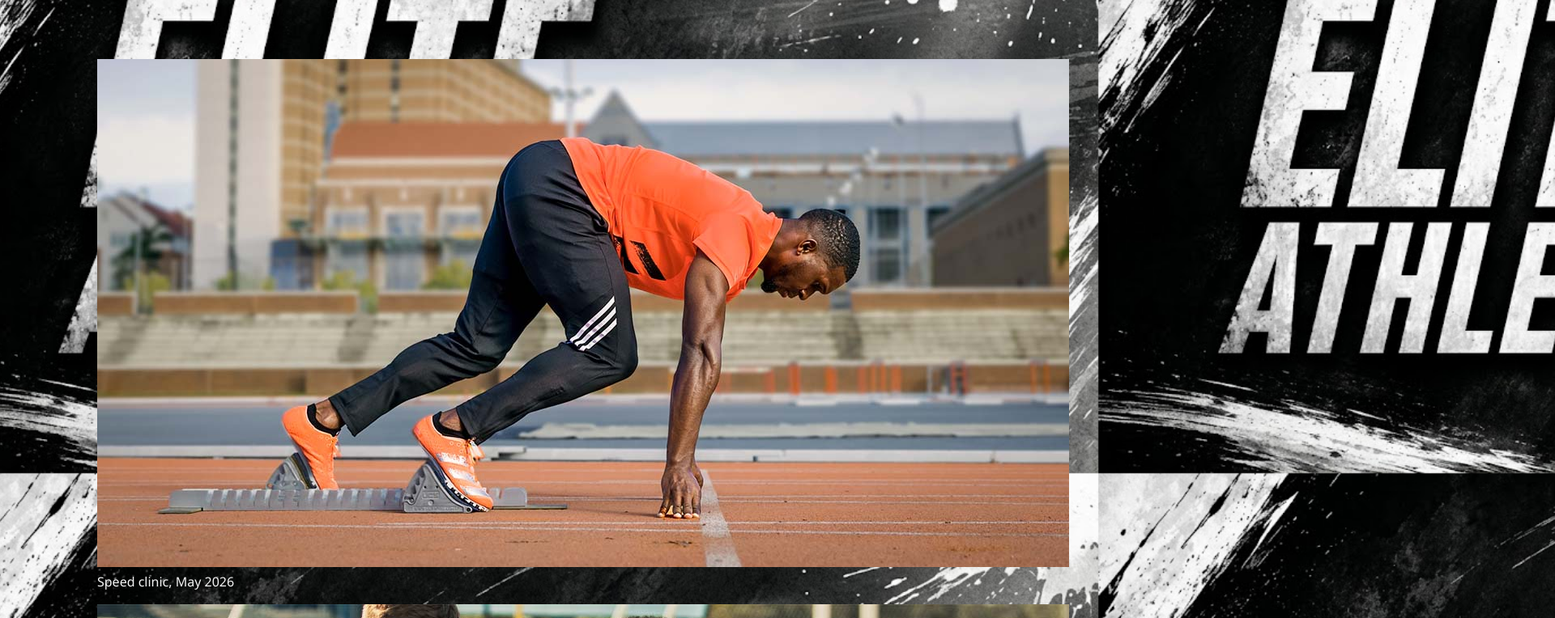
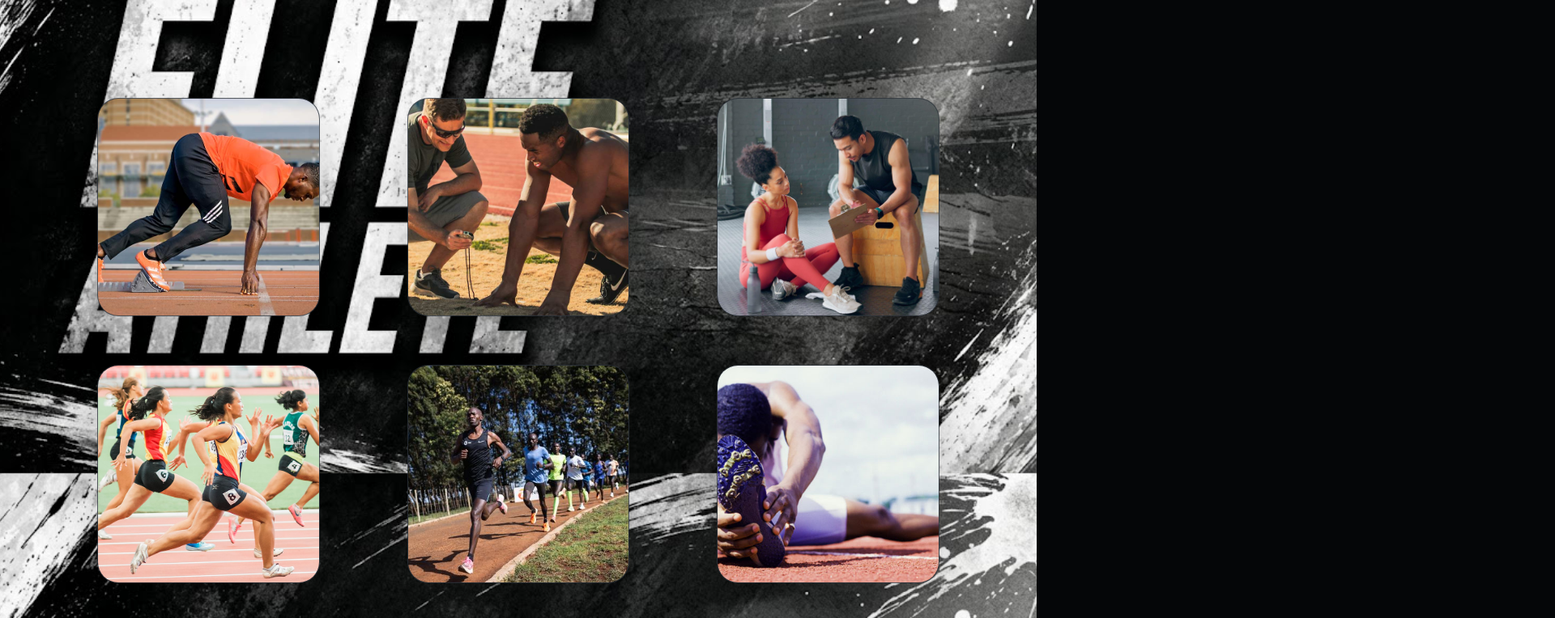
Before and after one commit to davidnkariuki-rgb/Elite_Athlete, a plain HTML site: page pages/gallery.html in a window 1280 px wide. Shown: the part 215-979 px from the top of the page at 81% size, 1920 px wide, since content can reach past the window. Drawn offline with Linux system fonts and the light colour scheme.

Commit message:
gallery css done

```diff
--- a/css/style.css
+++ b/css/style.css
@@ -605,6 +605,55 @@
     background-position: center;
 }
 
+.gallery-grid {
+    display: grid;
+    grid-template-columns: repeat(auto-fit, minmax(260px, 1fr));
+    gap: 1.75rem;
+    margin: 3rem auto 2.5rem;
+}
+
+.gallery-item {
+    background: rgba(7, 13, 23, 0.78);
+    border: 1px solid rgba(255, 255, 255, 0.12);
+    border-radius: 26px;
+    overflow: hidden;
+    box-shadow: 0 28px 70px rgba(0, 0, 0, 0.18);
+    transition: transform 0.25s ease, box-shadow 0.25s ease;
+}
+
+.gallery-item:hover {
+    transform: translateY(-4px);
+    box-shadow: 0 34px 90px rgba(0, 0, 0, 0.22);
+}
+
+.gallery-item img {
+    width: 100%;
+    height: 100%;
+    display: block;
+    object-fit: cover;
+    aspect-ratio: 4 / 3;
+    transition: transform 0.35s ease;
+}
+
+.gallery-item:hover img {
+    transform: scale(1.03);
+}
+
+.gallery-item figcaption {
+    margin: 0;
+    padding: 1.2rem 1.3rem;
+    background: rgba(4, 10, 20, 0.92);
+    color: rgba(255, 255, 255, 0.82);
+    font-size: 0.98rem;
+    line-height: 1.6;
+}
+
+@media (max-width: 720px) {
+    .gallery-grid {
+        grid-template-columns: 1fr;
+    }
+}
+
 /* Nutrition Page Background */
 body.nutrition-page {
     background-image: url('../assets/backgroundimages/eventsbackground.jpg');
```
